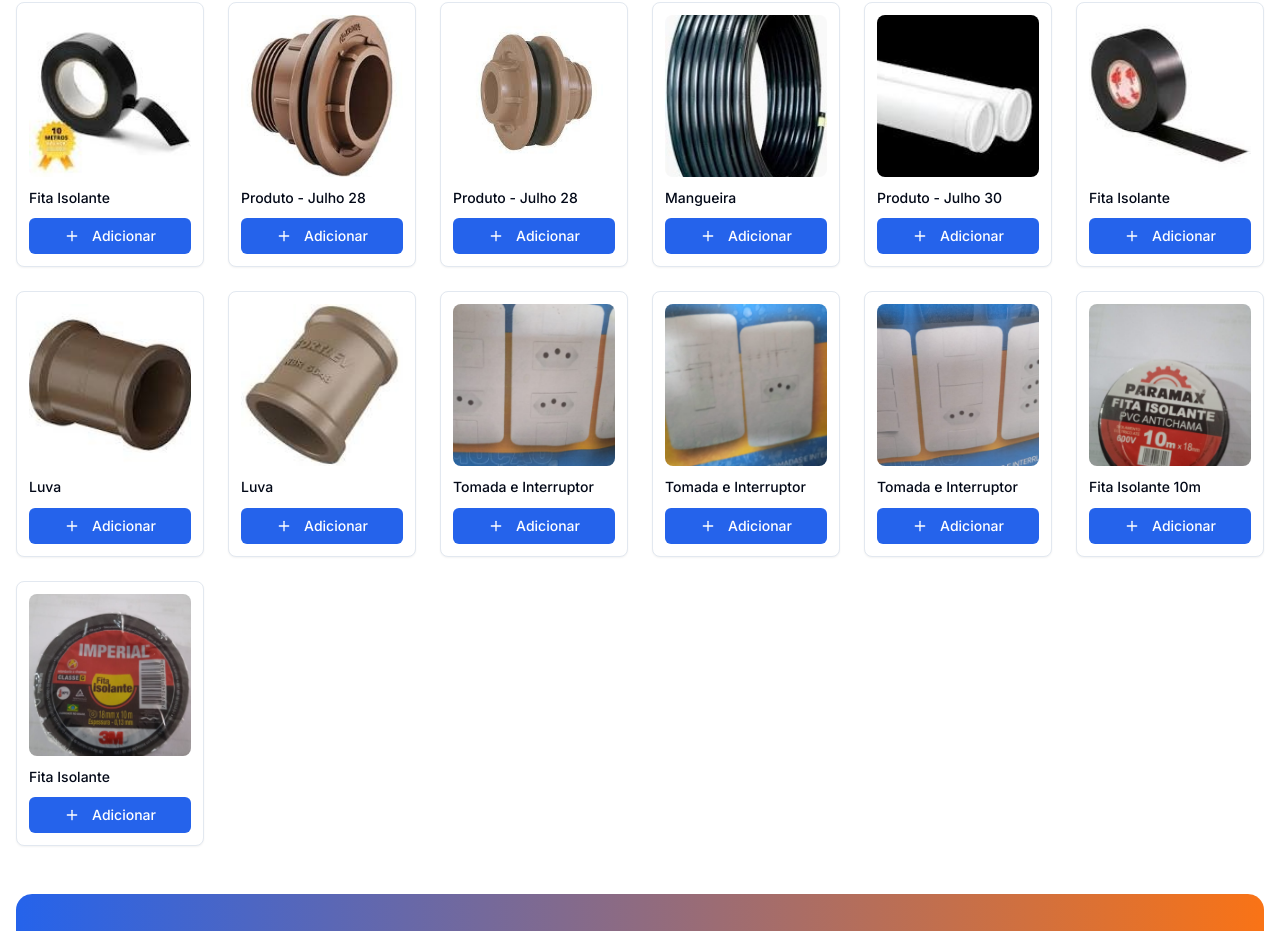
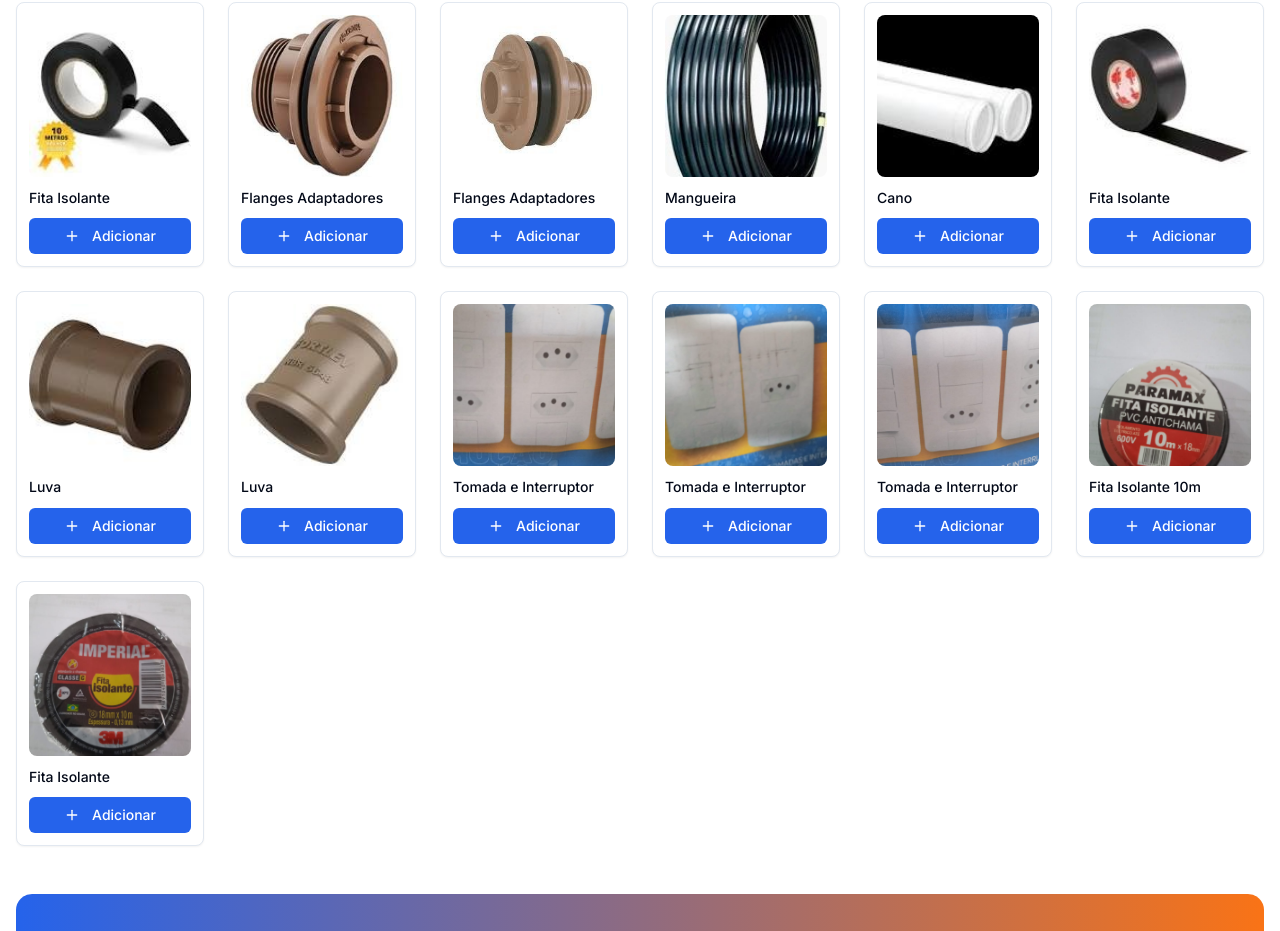
Before and after one commit to DevZipMateus/a-favorita-launchpad, a React (Vite) app: page /catalogo in a window 1280 px wide. Shown: the part 2915-3846 px from the top of the page. Built offline with nearby package versions, Linux system fonts and the light colour scheme.

Commit message:
Atualiza nomes de produtos
Atualiza os nomes de produtos na página de catálogo:
- "Julho 30" para "Cano"
- "Julho 28" para "Flanges Adaptadores" (duas ocorrências)

```diff
--- a/src/pages/Catalogo.tsx
+++ b/src/pages/Catalogo.tsx
@@ -73,10 +73,10 @@ const Catalogo = () => {
     { src: '/lovable-uploads/galeria/WhatsApp Image 2025-07-23 at 08.01.06.jpeg', name: 'T' },
     { src: '/lovable-uploads/galeria/WhatsApp Image 2025-07-23 at 08.09.18.jpeg', name: 'T' },
     { src: '/lovable-uploads/galeria/WhatsApp Image 2025-07-25 at 08.52.24.jpeg', name: 'Fita Isolante' },
-    { src: '/lovable-uploads/galeria/WhatsApp Image 2025-07-28 at 17.21.00.jpeg', name: 'Produto - Julho 28' },
-    { src: '/lovable-uploads/galeria/WhatsApp Image 2025-07-28 at 17.21.30.jpeg', name: 'Produto - Julho 28' },
+    { src: '/lovable-uploads/galeria/WhatsApp Image 2025-07-28 at 17.21.00.jpeg', name: 'Flanges Adaptadores' },
+    { src: '/lovable-uploads/galeria/WhatsApp Image 2025-07-28 at 17.21.30.jpeg', name: 'Flanges Adaptadores' },
     { src: '/lovable-uploads/galeria/WhatsApp Image 2025-07-29 at 08.32.47.jpeg', name: 'Mangueira' },
-    { src: '/lovable-uploads/galeria/WhatsApp Image 2025-07-30 at 10.16.25.jpeg', name: 'Produto - Julho 30' },
+    { src: '/lovable-uploads/galeria/WhatsApp Image 2025-07-30 at 10.16.25.jpeg', name: 'Cano' },
     { src: '/lovable-uploads/galeria/WhatsApp Image 2025-07-31 at 10.20.04.jpeg', name: 'Fita Isolante' },
     { src: '/lovable-uploads/galeria/WhatsApp Image 2025-08-01 at 11.08.53.jpeg', name: 'Luva' },
     { src: '/lovable-uploads/galeria/WhatsApp Image 2025-08-01 at 11.09.36.jpeg', name: 'Luva' },
```
